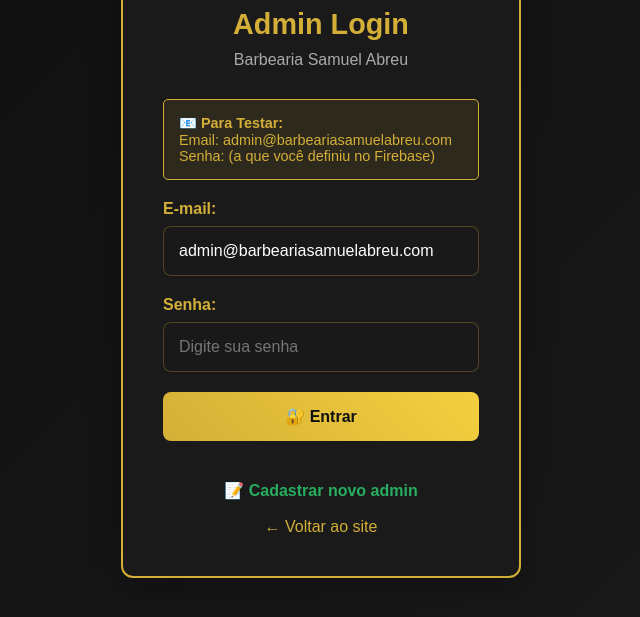
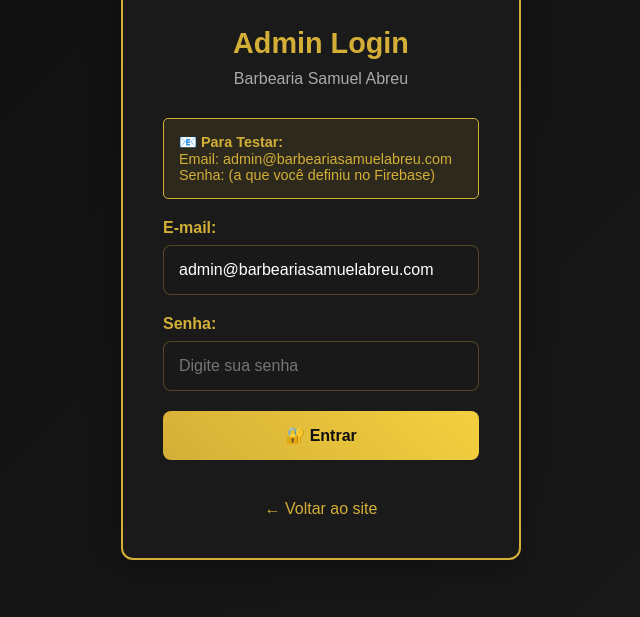
Before and after one commit to MateusProDev/barbearia_samuel_abreu-main, a plain HTML site: page login.html in a window 1280 px wide. Shown: the part 183-800 px from the top of the page, without its empty margins (319-959 px from the left). Drawn offline with Linux system fonts and the light colour scheme; no server answers.

```diff
--- a/login.html
+++ b/login.html
@@ -213,10 +213,6 @@
         </form>
 
         <div style="text-align: center; margin-top: 20px;">
-            <a href="admin-register.html" style="color: #27ae60; text-decoration: none; font-weight: 600;">
-                📝 Cadastrar novo admin
-            </a>
-            <br><br>
             <a href="index.html" class="back-link">← Voltar ao site</a>
         </div>
     </div>
@@ -351,14 +347,13 @@
                     case 'auth/user-not-found':
                         this.showError(`❌ Email não encontrado.
                                       <br><strong>📝 Solução:</strong>
-                                      <br>1. <a href="admin-register.html" style="color: #3498db;">Clique aqui para cadastrar</a>
-                                      <br>2. Ou verifique se digitou o email corretamente`);
+                                      <br>Verifique se digitou o email corretamente`);
                         break;
                     case 'auth/invalid-credential':
                         this.showError(`❌ Email ou senha incorretos.
                                       <br><strong>🔧 Soluções:</strong>
-                                      <br>1. <a href="admin-register.html" style="color: #3498db;">Cadastrar novo usuário</a>
-                                      <br>2. Verificar se a senha está correta`);
+                                      <br>1. Verificar se a senha está correta
+                                      <br>2. Confirmar se o email está correto`);
                         break;
                     case 'auth/wrong-password':
                         this.showError('❌ Senha incorreta. Tente novamente.');
```
Also changed, not shown: index.html (+1 -0 lines).
